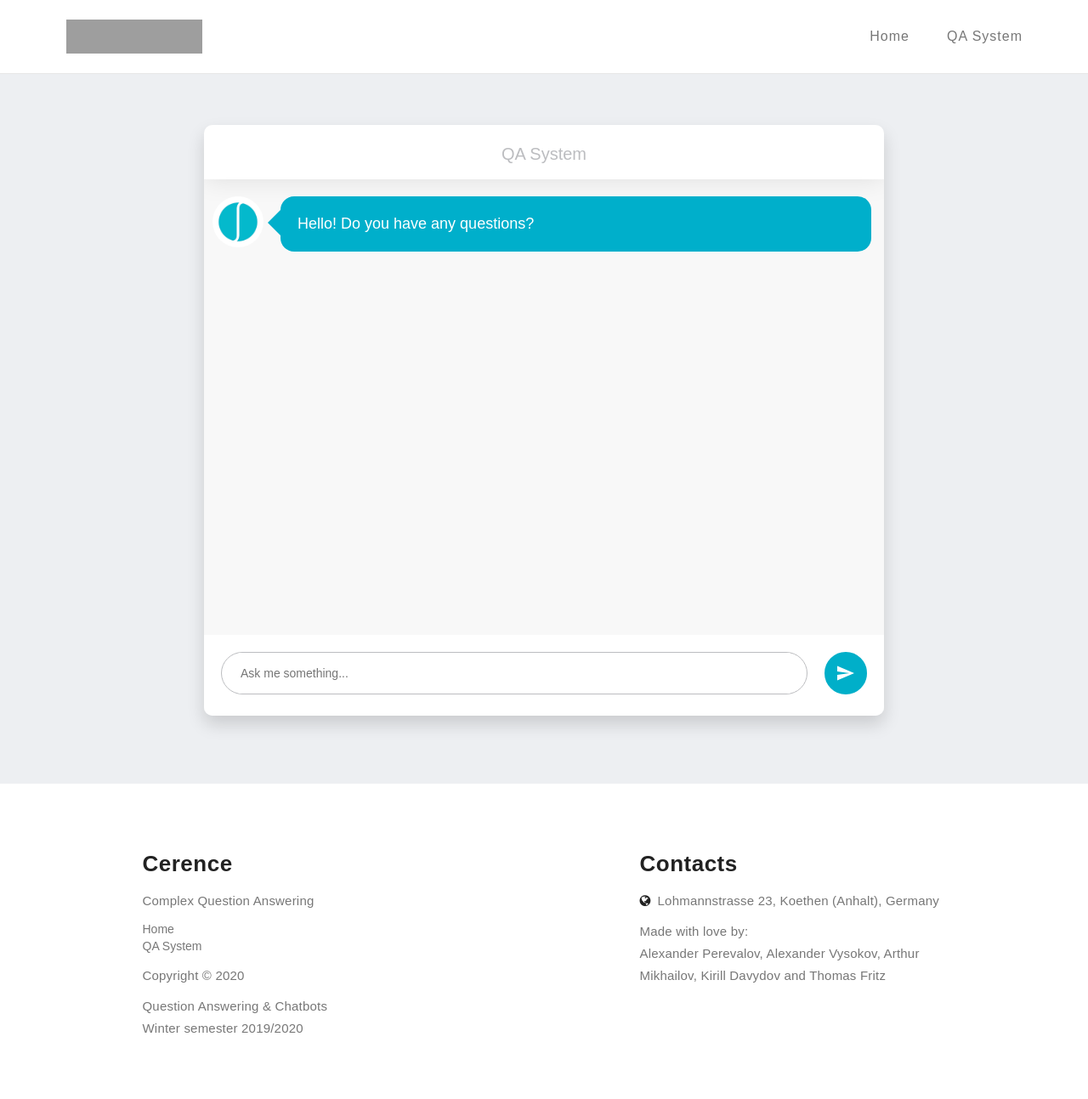
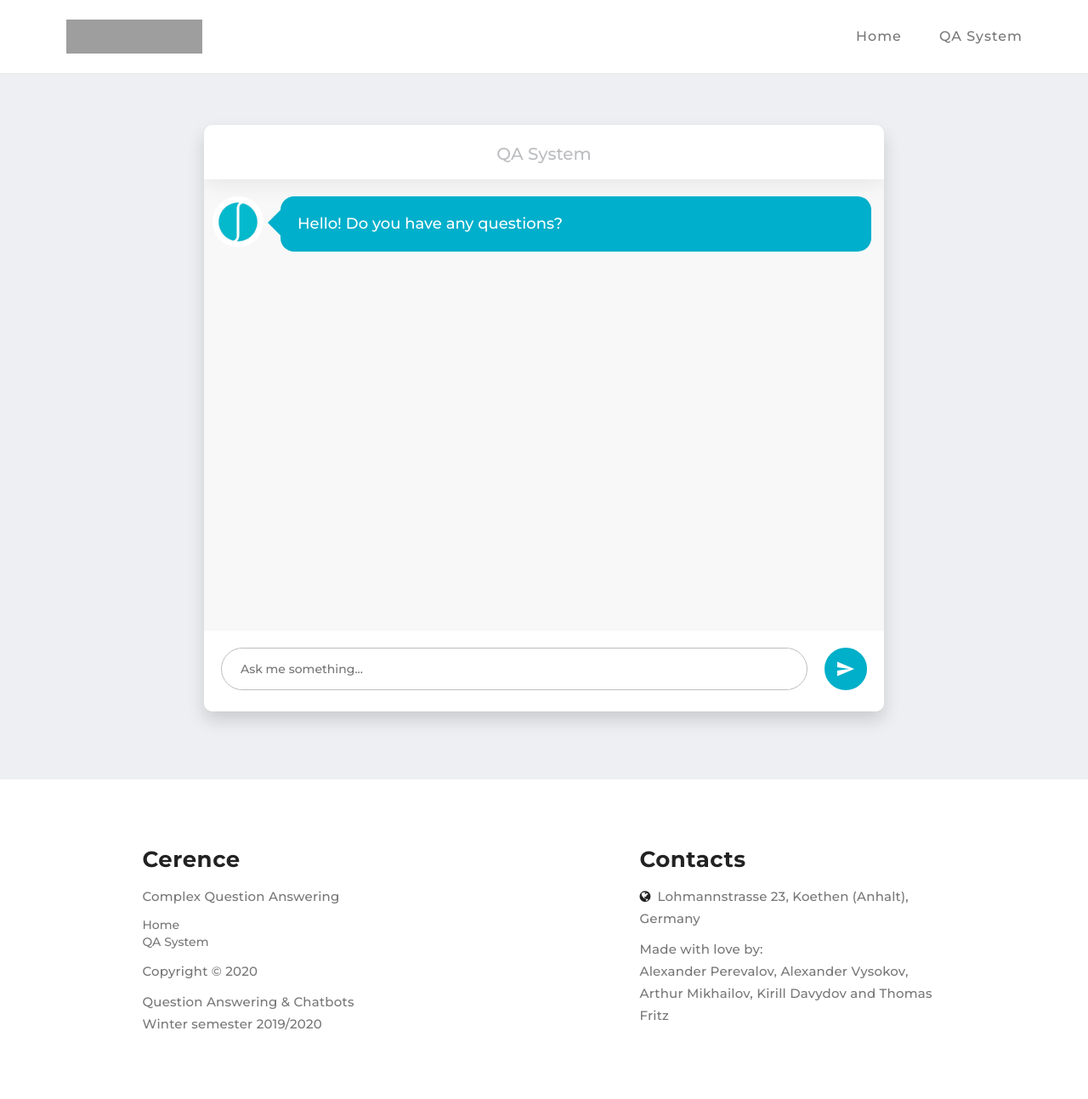
Before and after one commit to Perevalov/nuance-web, a Flask app: page /chat in a window 1280 px wide. Shown: the whole page at 85% size. After the commit the page ends 1212 px from the top, so only its background shows below. Run offline with Flask 2, Linux system fonts and the light colour scheme; some libraries are stand-ins or nearby versions; grey boxes are pictures that could not be loaded.

Commit message:
fixed webfonts, now I feel like a complete retard

```diff
--- a/static/css/style.css
+++ b/static/css/style.css
@@ -1034,7 +1034,7 @@ body {
   position: relative;
   width: calc(100% - 20px);
   max-width: 800px;
-  height: 695px;
+  height: 690px;
   border-radius: 10px;
   background-color: #fff;
   left: 50%;
--- a/templates/404.html
+++ b/templates/404.html
@@ -16,6 +16,7 @@
 
 <!-- Main css -->
 <link rel="stylesheet" href="../static/css/style.css">
+<link href="//fonts.googleapis.com/css2?family=Montserrat:wght@300;400;500;700;800&display=swap" rel="stylesheet">
 
 </head>
 <body>
--- a/templates/chat.html
+++ b/templates/chat.html
@@ -21,7 +21,7 @@ http://www.tooplate.com/view/2085-neuron
 
 <!-- Main css -->
 <link rel="stylesheet" href="../static/css/style.css">
-<link href="https://fonts.googleapis.com/css?family=Comfortaa&amp;subset=cyrillic" rel="stylesheet">
+<link href="//fonts.googleapis.com/css2?family=Montserrat:wght@300;400;500;700;800&display=swap" rel="stylesheet">
 
 <script src="https://ajax.googleapis.com/ajax/libs/jquery/3.2.1/jquery.min.js"></script>
 <script src="../static/js/chat_script.js"></script>
--- a/templates/index.html
+++ b/templates/index.html
@@ -17,7 +17,7 @@
 <link rel="stylesheet" href="../static/css/style.css">
 <link rel="stylesheet" href="../static/css/Features-Clean.css">
 <link rel="stylesheet" href="../static/css/Highlight-Phone.css">
-<link href="https://fonts.googleapis.com/css2?family=Montserrat:wght@300;400;500;700;800&display=swap" rel="stylesheet">
+<link href="//fonts.googleapis.com/css2?family=Montserrat:wght@300;400;500;700;800&display=swap" rel="stylesheet">
 
 </head>
 <body>
```
